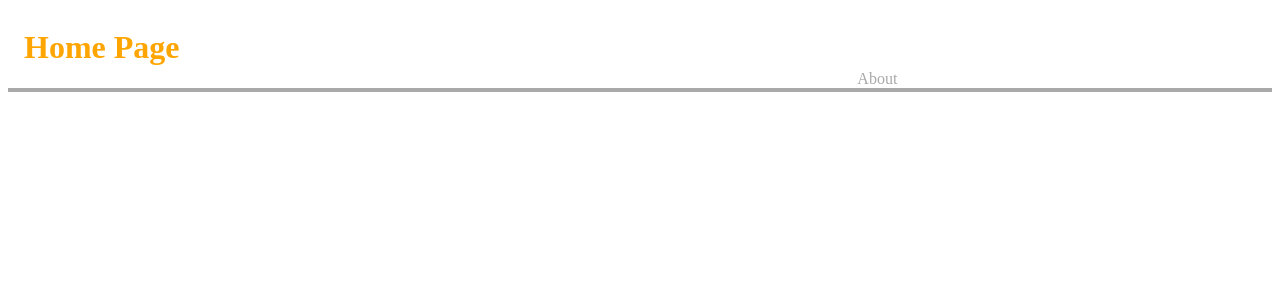
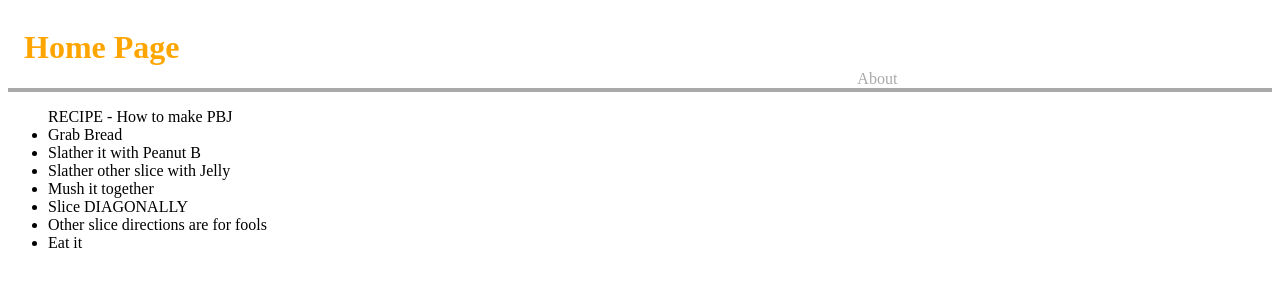
Before and after one commit to SethCaparelli/git-collab-1, a plain HTML site: page app/index.html in a window 1280 px wide. Drawn offline with Linux system fonts and the light colour scheme.

Commit message:
added recipe per randomizer instructions: 'You should edit an HTML file. Add a recipe that you like using lists.'

```diff
--- a/app/index.html
+++ b/app/index.html
@@ -12,5 +12,16 @@
         <a href="about.html">About</a>
       </nav>
     </header>
+    <main>
+      <ul>RECIPE - How to make PBJ
+        <li>Grab Bread</li>
+        <li>Slather it with Peanut B</li>
+        <li>Slather other slice with Jelly</li>
+        <li>Mush it together</li>
+        <li>Slice DIAGONALLY</li>
+        <li>Other slice directions are for fools</li>
+        <li>Eat it</li>
+      </ul>
+    </main>
   </body>
 </html>
```
Also changed, not shown: 1 other file.
